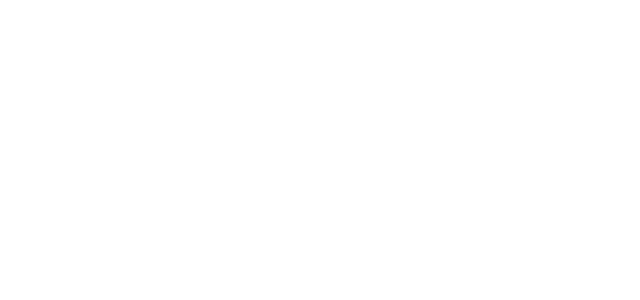
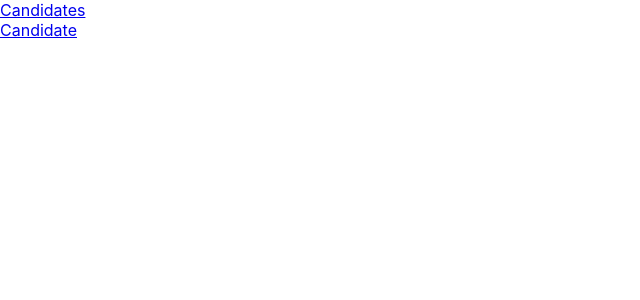
Before and after one commit to robertgz/ca-local-cftd, a React (Create React App) app: page /links in a window 1280 px wide. Before the commit this address had no page. Shown: the top 300 px of the page, without its empty margins (0-640 px from the left). Built offline with nearby package versions, Linux system fonts and the light colour scheme.

Commit message:
Added links to view CandidateCard and CandidatesAppBar

```diff
--- /dev/null
+++ b/src/Links.tsx
@@ -0,0 +1,19 @@
+import React from "react"
+import { Link } from "react-router-dom"
+
+export const Links = (props: any) => {
+  return(
+    <React.Fragment>
+      <div>
+        <Link to="/candidates" className="ml1 no-underline black">
+          Candidates
+        </Link>
+      </div>
+      <div>
+        <Link to="/candidate" className="ml1 no-underline black">
+          Candidate
+        </Link>
+      </div>
+    </React.Fragment>
+  )
+}
--- a/src/index.tsx
+++ b/src/index.tsx
@@ -3,8 +3,22 @@
 import './index.css';
 import reportWebVitals from './reportWebVitals';
 import { GQLApolloClient } from './GraphQL/GQLApolloClient';
+import { CandidateCard } from './candidate/CandidateCard';
 import { BrowserRouter, Navigate, Route, Routes } from 'react-router-dom';
+import CandidatesAppBar from './candidates/CandidatesAppBar';
+import { Links } from './Links';
 
+// const candidateId = 'd3d1c6e7-0add-49f1-9b3d-e9289e7efcf6|2022';
+// const candidateId = 'be0a57fb-c0f0-bbd5-0d42-44a6560cbd21|2020';
+const candidateId = '24738d25-2b55-4ef8-b78e-dcc4442a6327|2020';
+/**
+ * Main sections of the app
+ * Candidates
+ * Committees
+ * Measures
+ * Contributors
+ * Demographics
+ */
 const root = ReactDOM.createRoot(
   document.getElementById('root') as HTMLElement
 );
@@ -13,6 +27,17 @@
     <BrowserRouter>
       <GQLApolloClient>
         <Routes>
+
+          <Route
+            path="/"
+            element={<Navigate to="links" replace />}
+          >
+          </Route>
+
+          <Route path="links" element={<Links/>}></Route>
+          <Route path="candidate" element={<CandidateCard candidateId={candidateId} />}></Route>
+          <Route path="candidates" element={<CandidatesAppBar />} />
+
         </Routes>
       </GQLApolloClient>
     </BrowserRouter>
```
